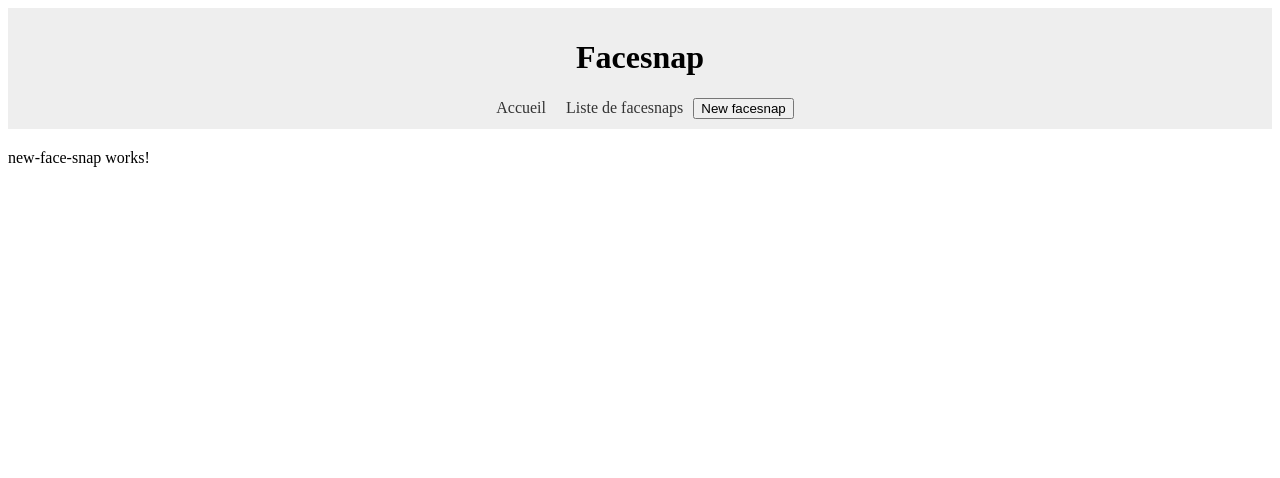
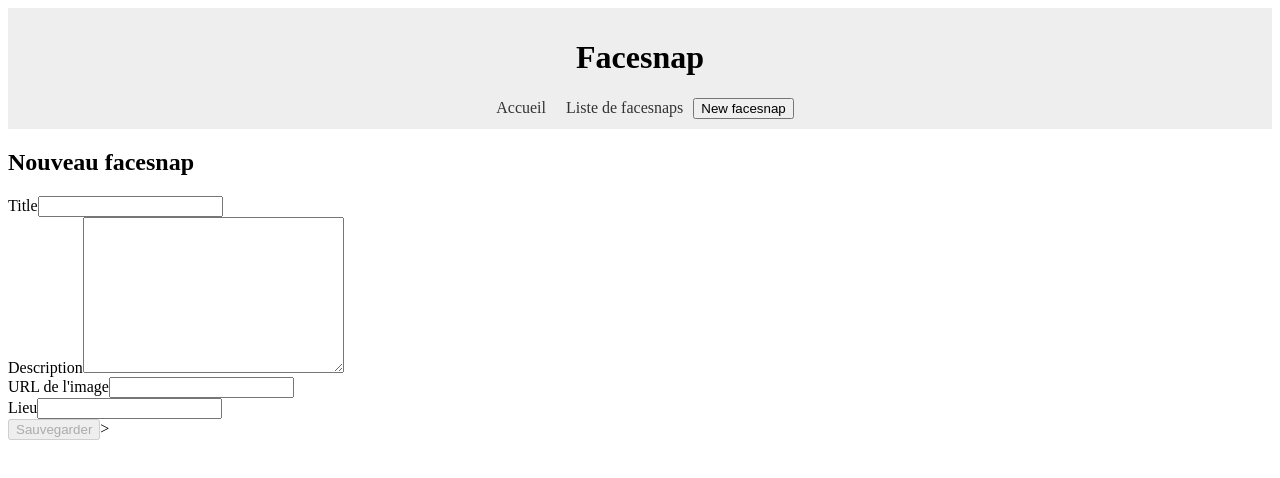
Before and after one commit to adrienjacob1/my-app, an Angular app: page /create in a window 1280 px wide. Shown: the top 478 px of the page. Built offline with nearby package versions, Linux system fonts and the light colour scheme.

Commit message:
Commit ajouter un sanp depuis le site

```diff
--- a/src/app/app.module.ts
+++ b/src/app/app.module.ts
@@ -1,6 +1,6 @@
 import { NgModule } from '@angular/core';
 import { BrowserModule } from '@angular/platform-browser';
-import { FormsModule } from '@angular/forms';
+import { FormsModule, ReactiveFormsModule } from '@angular/forms';
 
 import { AppComponent } from './app.component';
 import { SingleFaceSnapComponent } from './single-face-snap/single-face-snap.component';
@@ -24,7 +24,8 @@ import { NewFaceSnapComponent } from './new-face-snap/new-face-snap.component';
   imports: [
     BrowserModule,
     AppRoutingModule,
-    FormsModule
+    FormsModule,
+    ReactiveFormsModule
   ],
   providers: [],
   bootstrap: [AppComponent]
--- a/src/app/new-face-snap/new-face-snap.component.html
+++ b/src/app/new-face-snap/new-face-snap.component.html
@@ -1 +1,28 @@
-<p>new-face-snap works!</p>
+<div class="form-card">
+    <h2>Nouveau facesnap</h2>
+    <form [formGroup]="snapForm">
+        <div class="form-group">
+            <label for="title">Title</label>
+            <input id="title" type="text" formControlName="title">
+        </div>
+
+        <div class="form-group">
+            <label for="description">Description</label>
+            <textarea name="description" id="description" cols="30" rows="10" formControlName="description"></textarea>
+        </div>
+
+        <div class="form-group">
+            <label for="imageUrl">URL de l'image</label>
+            <input id="imageUrl" type="text" formControlName="imageUrl">
+        </div>
+
+        <div class="form-group">
+            <label for="location">Lieu</label>
+            <input id="location" type="text" formControlName="location">
+        </div>
+
+        <div class="action-buttons">
+            <button type="submit" (click)="onSubmitForm()" [disabled]="snapForm.invalid">Sauvegarder</button>>
+        </div>
+    </form>
+</div>
--- a/src/app/new-face-snap/new-face-snap.component.ts
+++ b/src/app/new-face-snap/new-face-snap.component.ts
@@ -1,10 +1,37 @@
-import { Component } from '@angular/core';
+import { Component, OnInit } from '@angular/core';
+import { FormGroup, FormBuilder, Validators } from '@angular/forms';
+import { FaceSnapsService } from '../services/face-snaps.service';
+import { Router } from '@angular/router';
 
 @Component({
   selector: 'app-new-face-snap',
   templateUrl: './new-face-snap.component.html',
   styleUrls: ['./new-face-snap.component.scss']
 })
-export class NewFaceSnapComponent {
+export class NewFaceSnapComponent implements OnInit{
 
+    snapForm!: FormGroup;
+    //urlRegex!: RegExp;
+
+
+    constructor(private formBuilder: FormBuilder,
+                private faceSnapsService: FaceSnapsService,
+                private router: Router) { }
+
+    ngOnInit(): void {
+      this.snapForm = this.formBuilder.group( {
+        title: [null, [Validators.required]],
+        description: [null, [Validators.required]],
+        imageUrl: [null, [Validators.required, /*Validators.pattern(this.urlRegex)*/]],
+        location: [null]
+      } );
+
+      //this.urlRegex = /^(?:(?:https?|ftp):\/\/)(?:\S+(?::\S*)?@)?(?:(?!10(?:\.\d{1,3}){3})(?!127(?:\.\d{1,3}){3})(?!169\.254(?:\.\d{1,3}){2})(?!192\.168(?:\.\d{1,3}){2})(?!172\.(?:1[6-9]|2\d|3[0-1])(?:\.\d{1,3}){2})(?:[1-9]\d?|1\d\d|2[01]\d|22[0-3])(?:\.(?:1?\d{1,2}|2[0-4]\d|25[0-5])){2}(?:\.(?:[1-9]\d?|1\d\d|2[0-4]\d|25[0-4]))|(?:(?:[a-z\u00a1-\uffff0-9]+-?)*[a-z\u00a1-\uffff0-9]+)(?:\.(?:[a-z\u00a1-\uffff0-9]+-?)*[a-z\u00a1-\uffff0-9]+)*(?:\.(?:[a-z\u00a1-\uffff]{2,})))(?::\d{2,5})?(?:\/[^\s]*)?$/i;
+    }
+
+    onSubmitForm() {
+      const newFaceSnap = this.faceSnapsService.getNewFaceSnap(this.snapForm.value);
+      this.faceSnapsService.saveNewFaceSnap(newFaceSnap);
+      this.router.navigateByUrl("/facesnaps")
+    }
 }
--- a/src/app/services/face-snaps.service.ts
+++ b/src/app/services/face-snaps.service.ts
@@ -45,4 +45,21 @@ export class FaceSnapsService{
         snapType === "snap" ? faceSnap.snaps++ : faceSnap.snaps--;
       }
 
+      getNewFaceSnap(formValue: { title: string, description: string, imageUrl: string, location?: string}) {
+        const newFaceSnap: FaceSnap = {
+          ...formValue,
+          /*{ En fait les ... permettent d'ecrire lobjet automatiquement sinon faut faire a la main:
+            title: formValue.title,
+            description: etc..
+          }*/
+          snaps: 0,
+          createDate: new Date(),
+          id: this.faceSnaps[this.faceSnaps.length - 1].id + 1
+        };
+        return newFaceSnap;
+      }
+
+      saveNewFaceSnap(newFaceSnap: FaceSnap) {
+        this.faceSnaps.push(newFaceSnap);
+      }
 }
```
